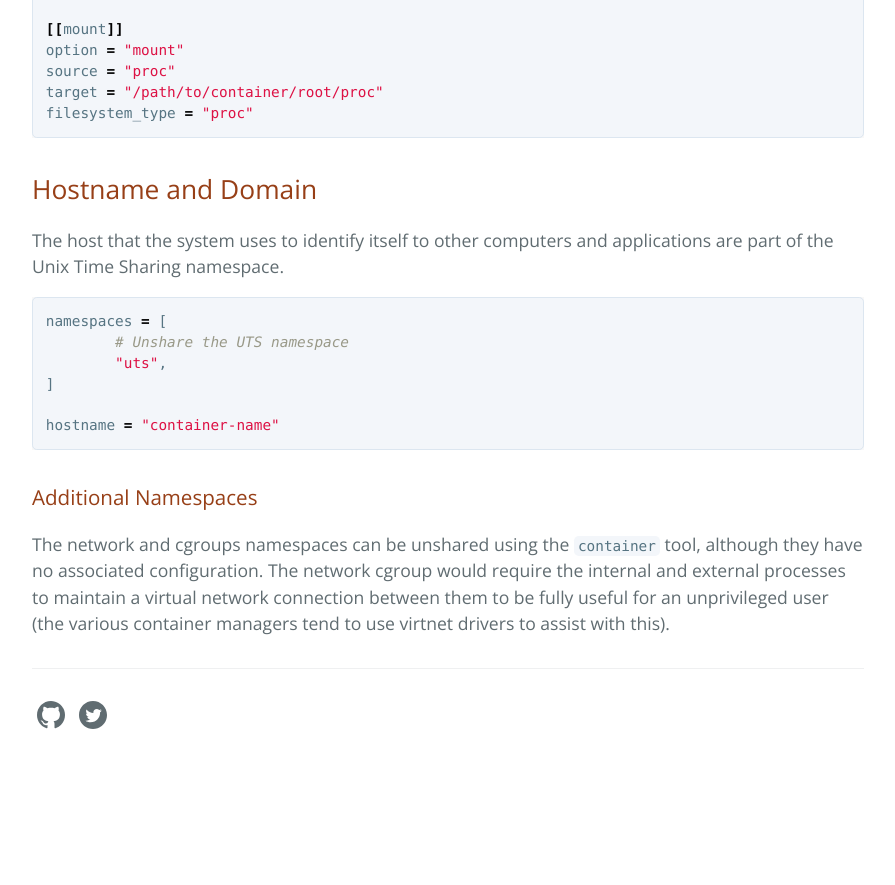
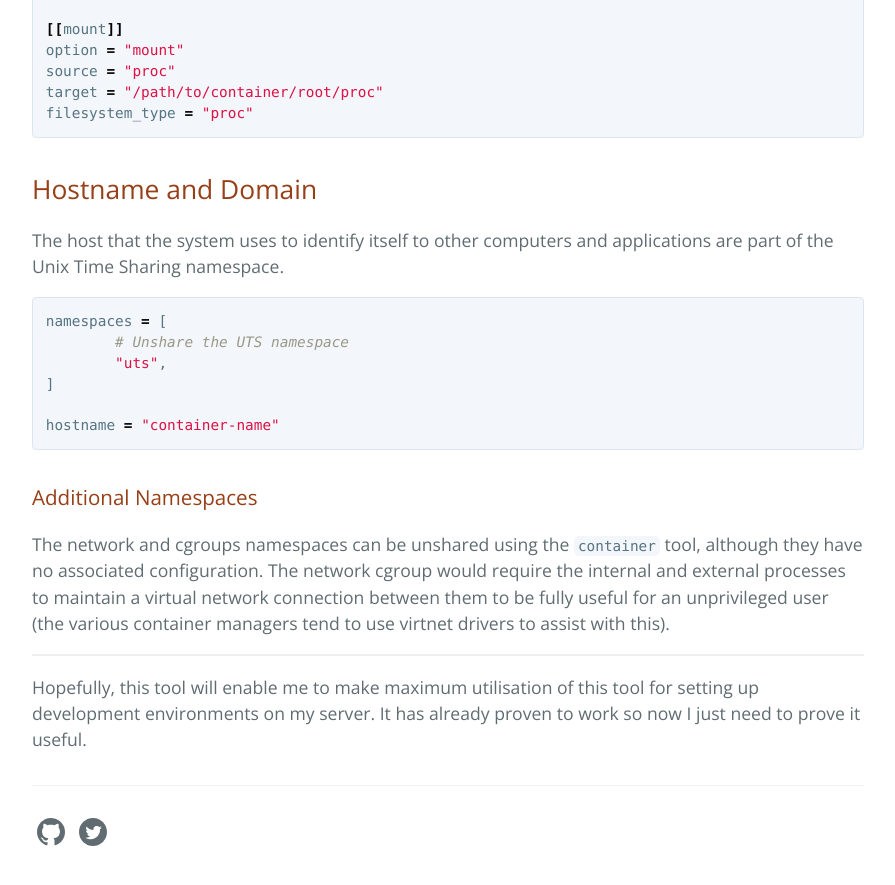
Before and after one commit to studley13/studley13.github.io, a Jekyll site: the page built from _posts/2018-07-29-home-rolled-containers.md, in a window 1280 px wide and 900 px high, scrolled down 7148 px. Shown: the top 885 px of the window, without its empty margins (192-1087 px from the left). Built offline with Jekyll 4.4.1, drawn with Linux system fonts in a browser that asks for light colours; comment, search, counter and statistics services are not loaded; before the commit the page ends 7931 px from its top, so only the background shows below that.

Commit message:
Add comment to post.

```diff
--- a/_posts/2018-07-29-home-rolled-containers.md
+++ b/_posts/2018-07-29-home-rolled-containers.md
@@ -376,3 +376,9 @@ would require the internal and external processes to maintain a virtual
 network connection between them to be fully useful for an unprivileged
 user (the various container managers tend to use virtnet drivers to
 assist with this).
+
+---
+
+Hopefully, this tool will enable me to make maximum utilisation of this
+tool for setting up development environments on my server. It has
+already proven to work so now I just need to prove it useful.
```
